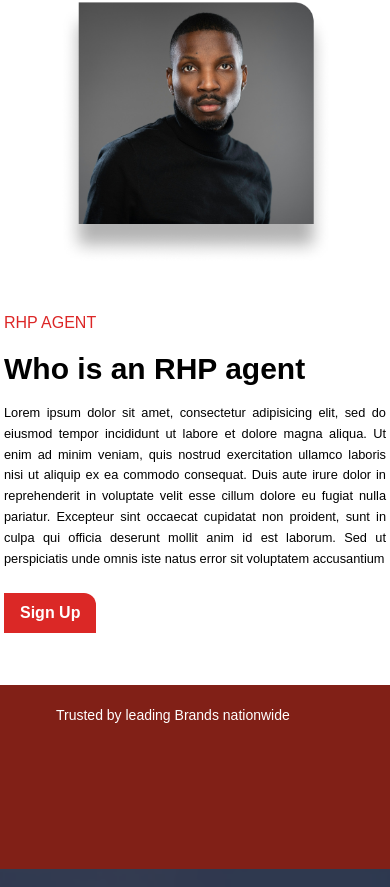
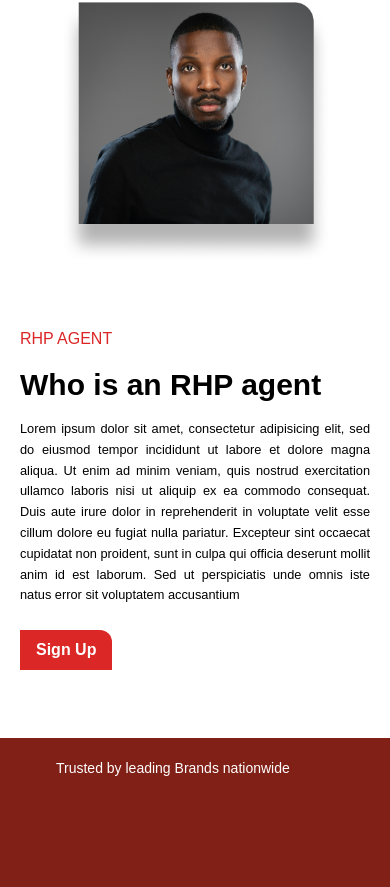
Before and after one commit to Ritephase1/rhp-website-fe, a Next.js app: page / in a window 390 px wide. Shown: the part 4646-5533 px from the top of the page. Built offline with nearby package versions, Linux system fonts and the light colour scheme.

Commit message:
Remove the a tag

```diff
--- a/src/components/Navbar.js
+++ b/src/components/Navbar.js
@@ -71,11 +71,9 @@ const Navbar = () => {
           <VscAccount className="text-2xl" />{" "}
           {/* Using React Icon for user icon */}
           <Link href="/investment">
-            {/* <a> */}
             <button className="bg-red-600 text-white py-2 px-4 rounded-md md:rounded-full hover:bg-red-700">
               Investment
             </button>
-            {/* </a> */}
           </Link>
         </div>
 
--- a/src/components/RHP.js
+++ b/src/components/RHP.js
@@ -7,15 +7,15 @@ export default function RHP() {
           <img
             src="/images/RHP_agent.png" // Replace with the path to your about icon
             alt="About Icon"
-            className="w-3/4 h-auto object-cover"
+            className="w-3/4 h-auto object-contain md:object-cover"
           />
         </div>
 
         {/* Text Section */}
-        <div className="p-1 rounded-lg bg-white text-left">
+        <div className="p-5 rounded-lg bg-white text-left">
           <h3 className="text-md md:text-xl text-red-600 mb-4">RHP AGENT</h3>
           <h1 className="font-bold text-3xl mb-4">Who is an RHP agent</h1>
-          <small className="block text-black bg-white mb-6 text-md md:text-xl leading-relaxed mx-auto text-justify">
+          <small className="block text-black bg-white mb-6 text-md md:text-xl leading-relaxed mx-auto  text-justify">
             Lorem ipsum dolor sit amet, consectetur adipisicing elit, sed do
             eiusmod tempor incididunt ut labore et dolore magna aliqua. Ut enim
             ad minim veniam, quis nostrud exercitation ullamco laboris nisi ut
```
